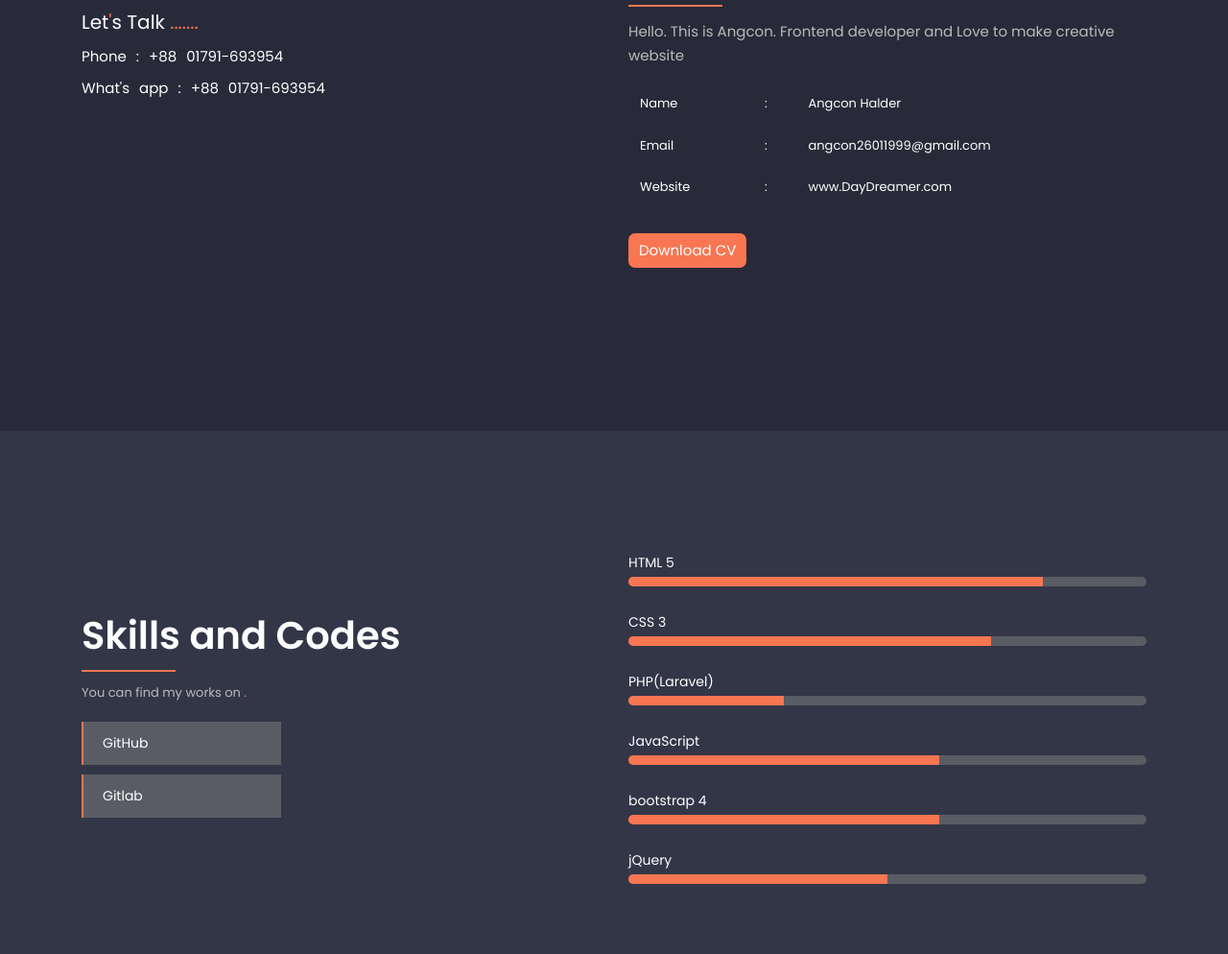
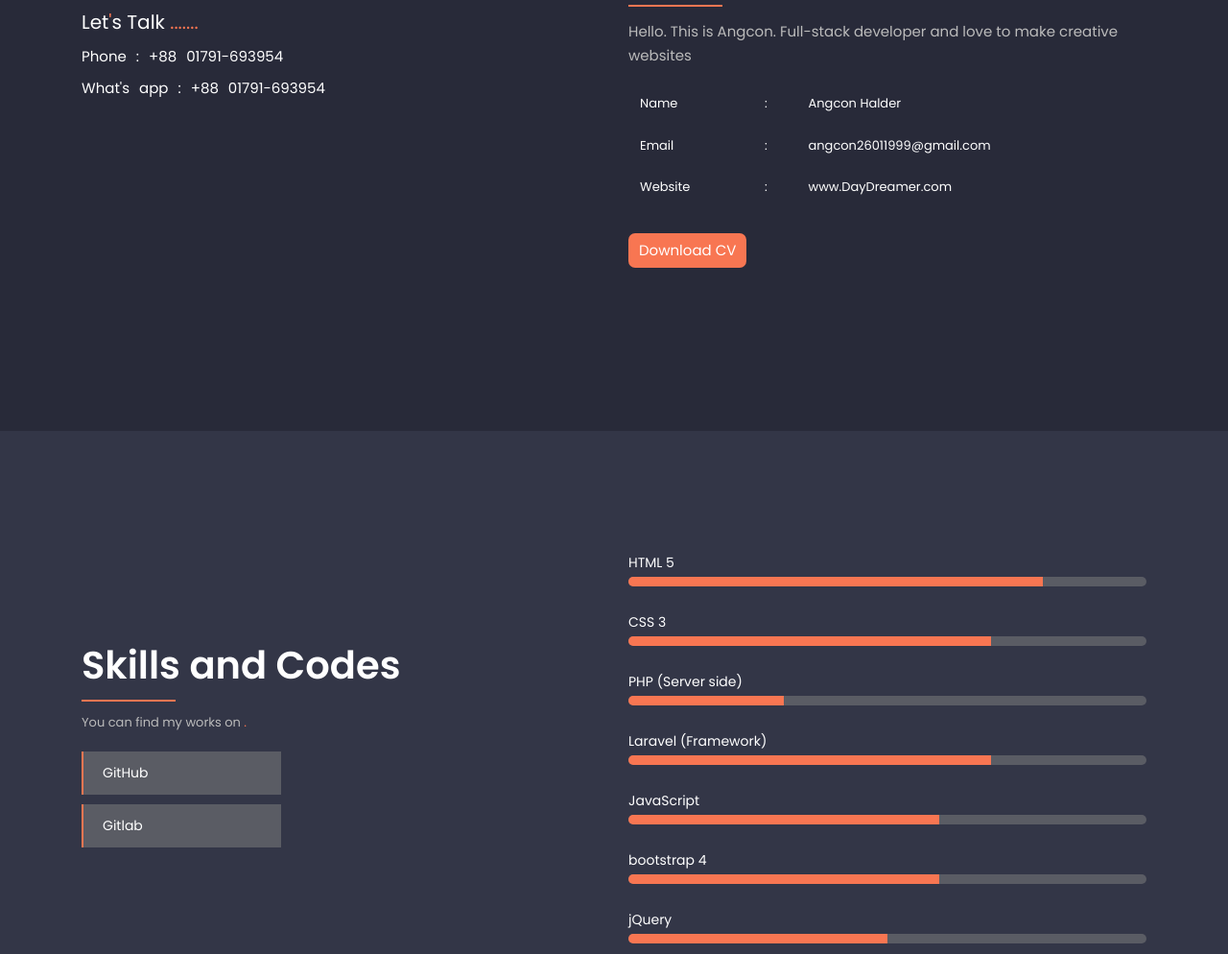
Before and after one commit to angcon175/about_me, a plain HTML site: page index.html in a window 1280 px wide. Shown: the part 1104-2098 px from the top of the page at 96% size. Drawn offline with nearby package versions, Linux system fonts and the light colour scheme; no server answers.

Commit message:
Update index.html

```diff
--- a/index.html
+++ b/index.html
@@ -91,7 +91,7 @@
               <div class="col-lg-6 col-md-6 col-ms-12 col-xs-12 about_me_right_section">
                 <h2 id = 'heading'>About Me</h2>
                 <hr>
-                <p id = 'txt'>Hello. This is Angcon. Frontend developer and Love to make creative website</p>
+                <p id = 'txt'>Hello. This is Angcon. Full-stack developer and love to make creative websites</p>
                 <table class='table'>
                   <tr>
                     <td>Name</td>
@@ -157,10 +157,19 @@
                     </div>
                   </div>
                    <div class="each_skills">
-                    <span>PHP(Laravel)</span>
+                    <span>PHP (Server side)</span>
                     <div class="progress">
                     <div class="progress-bar progress-bar-warning" role="progressbar" aria-valuenow="60"
                     aria-valuemin="0" aria-valuemax="100" style="width:30%">
+                    65% Complete (warning)
+                    </div>
+                    </div>
+                  </div>
+                <div class="each_skills">
+                    <span>Laravel (Framework) </span>
+                    <div class="progress">
+                    <div class="progress-bar progress-bar-warning" role="progressbar" aria-valuenow="60"
+                    aria-valuemin="0" aria-valuemax="100" style="width:70%">
                     30% Complete (warning)
                     </div>
                     </div>
```
